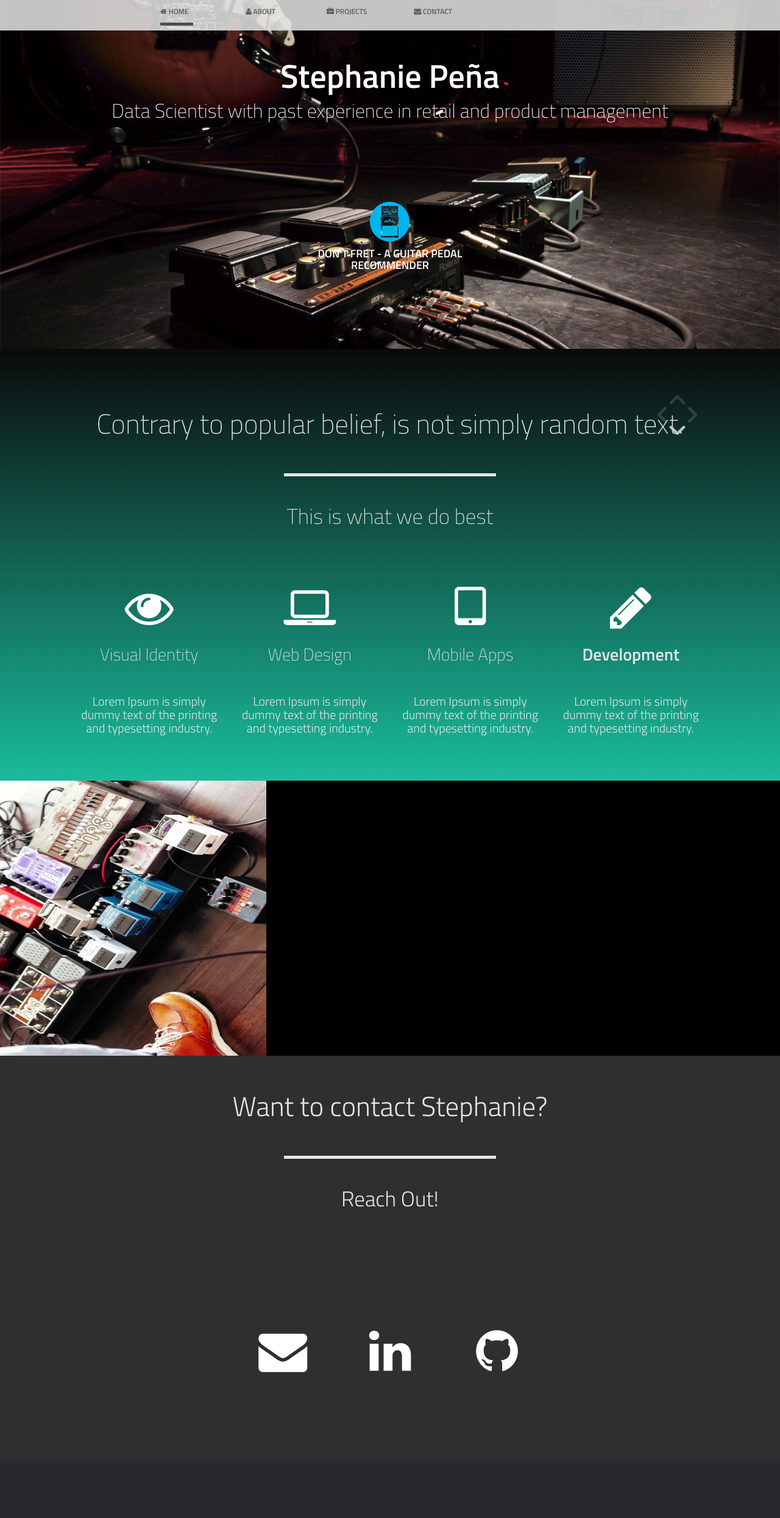
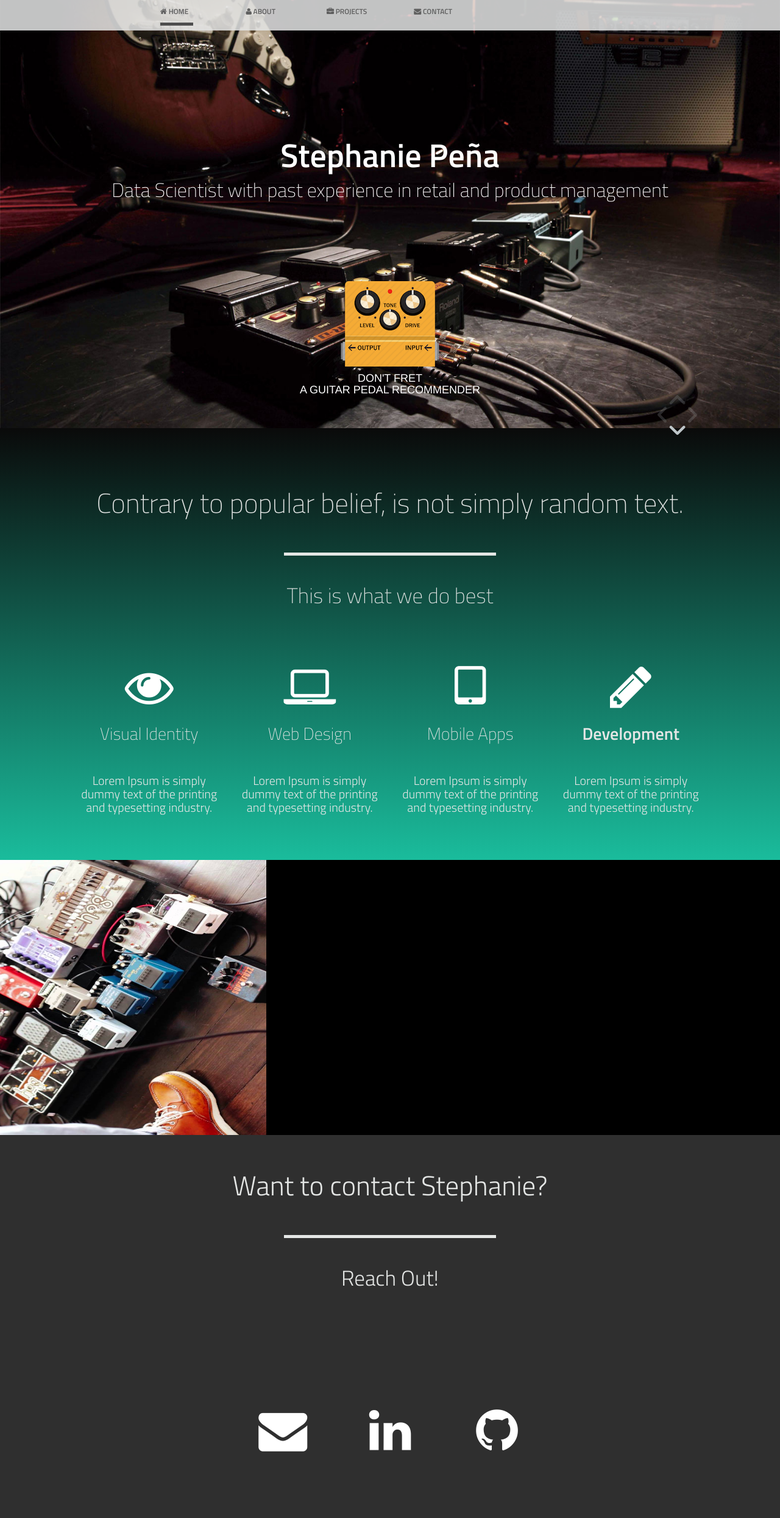
Before and after one commit to stephpena/dont_fret, a Flask app: page / in a window 1280 px wide. Shown: the top 2489 px of the page at 61% size. Before the commit the page ends 2250 px from the top, so only its background shows below. Run offline with Flask 2, Linux system fonts and the light colour scheme; some libraries are stand-ins or nearby versions.

Commit message:
added more web app images

```diff
--- a/static/css/style.css
+++ b/static/css/style.css
@@ -233,7 +233,7 @@ body {
 	background-position: center center;
 }
 
-/*
+
 #slide-1 h1 {
 	padding-top: 130px;
 }
@@ -248,7 +248,7 @@ body {
 	#slide-1 {
 		background-image: none;
 	}
-}*/
+}
 
 	#home-row-1,
 	#home-row-2 {
--- a/templates/index.html
+++ b/templates/index.html
@@ -70,14 +70,7 @@
 			</div><!-- /row -->
 			<div id="home-row-2" class="row clearfix">
 				<div class="col-12 col-sm-4"></div>
-				<div class="col-12 col-sm-4">
-					<div class="home-hover navigation-slide">
-						<a href="/dontfret" target="_blank">
-							<img src="../static/images/icon-pedal.png">
-						</a>
-						<h4 color="white" class="font-semibold">DON'T FRET - A GUITAR PEDAL RECOMMENDER</h4>
-					</div>
-				</div>
+				<div class="col-12 col-sm-4"><div class="home-hover navigation-slide" data-slide="3"><img src="../static/images/icon-pedal2.png"></div><h4 color="white">DON'T FRET<br>A GUITAR PEDAL RECOMMENDER</h4></div>
 				<div class="col-12 col-sm-4"></div>
 			</div><!-- /row -->
 		</div><!-- /container -->
```
Also changed, not shown: static/images/icon-pedal.png, static/images/icon-pedal2.png (added), static/images/icon-pedal3.png (added), static/images/icon-pedal4.png (added), static/images/p01.png (deleted).
